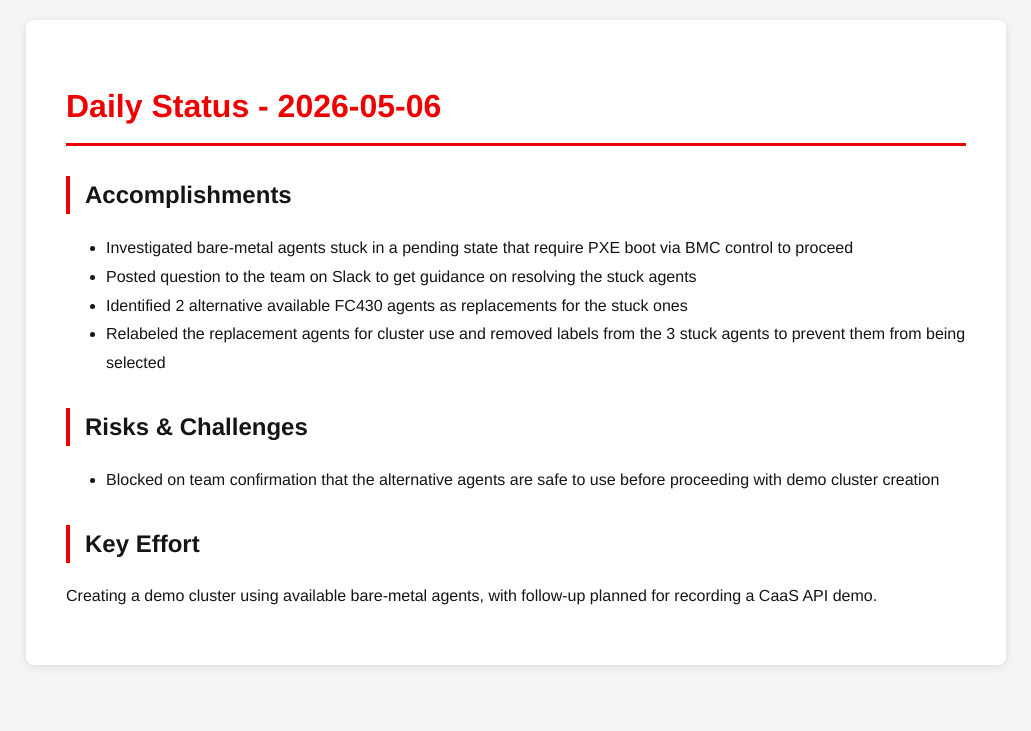
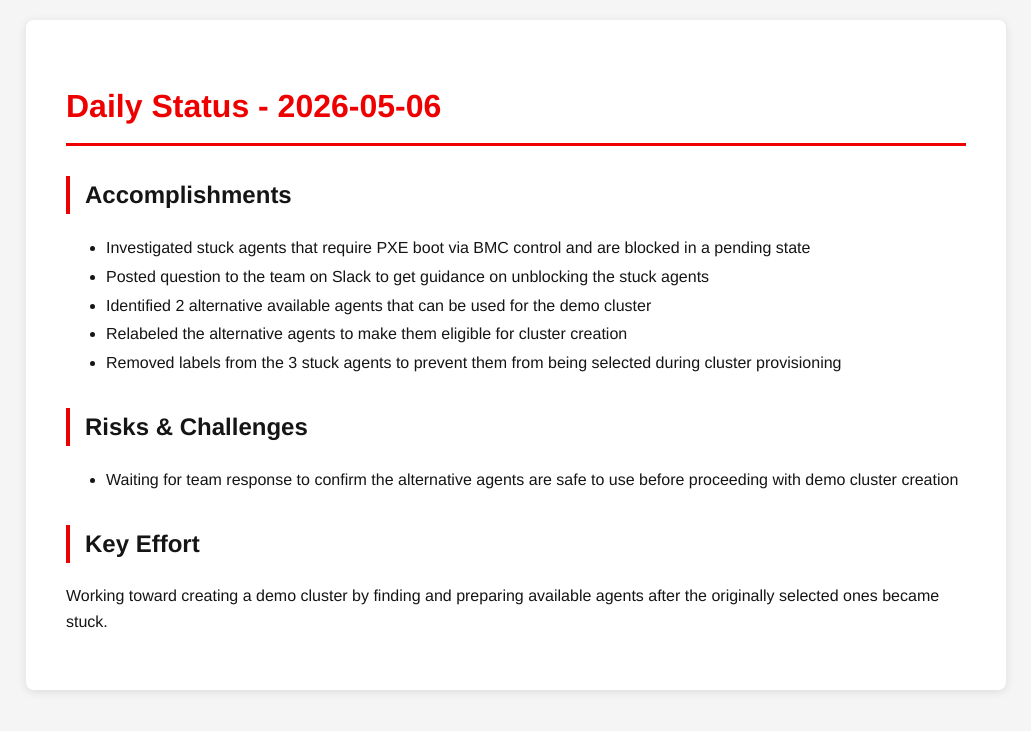
Before and after one commit to tzvatot/daily-status, a Jekyll site: the page built from 2026-05-06.md, in a window 1280 px wide. Shown: the top 731 px of the page, without its empty margins (124-1155 px from the left). Built offline with Jekyll 4.4.1, drawn with Linux system fonts in a browser that asks for light colours.

Commit message:
Daily status update - 2026-05-06

```diff
--- a/2026-05-06.md
+++ b/2026-05-06.md
@@ -7,13 +7,14 @@ date: 2026-05-06
 # Daily Status - 2026-05-06
 
 ## Accomplishments
-- Investigated bare-metal agents stuck in a pending state that require PXE boot via BMC control to proceed
-- Posted question to the team on Slack to get guidance on resolving the stuck agents
-- Identified 2 alternative available FC430 agents as replacements for the stuck ones
-- Relabeled the replacement agents for cluster use and removed labels from the 3 stuck agents to prevent them from being selected
+- Investigated stuck agents that require PXE boot via BMC control and are blocked in a pending state
+- Posted question to the team on Slack to get guidance on unblocking the stuck agents
+- Identified 2 alternative available agents that can be used for the demo cluster
+- Relabeled the alternative agents to make them eligible for cluster creation
+- Removed labels from the 3 stuck agents to prevent them from being selected during cluster provisioning
 
 ## Risks & Challenges
-- Blocked on team confirmation that the alternative agents are safe to use before proceeding with demo cluster creation
+- Waiting for team response to confirm the alternative agents are safe to use before proceeding with demo cluster creation
 
 ## Key Effort
-Creating a demo cluster using available bare-metal agents, with follow-up planned for recording a CaaS API demo.
+Working toward creating a demo cluster by finding and preparing available agents after the originally selected ones became stuck.
```
